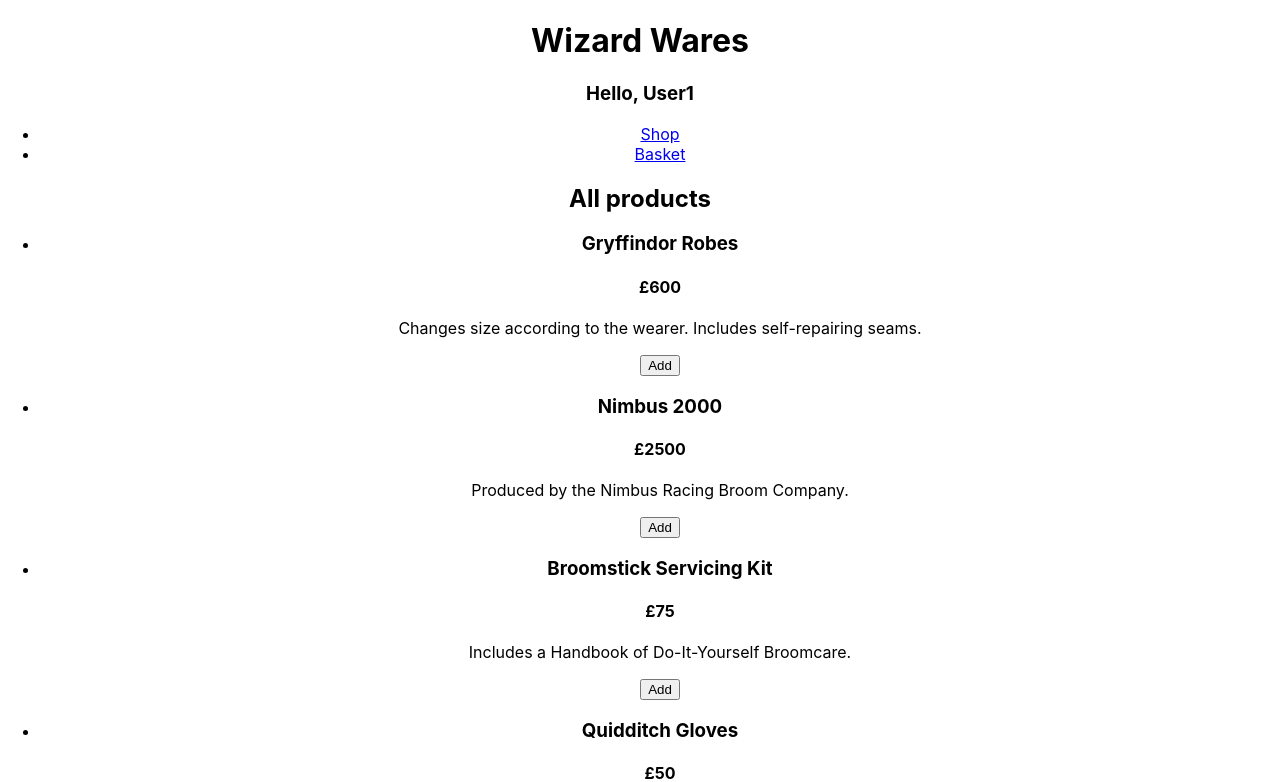
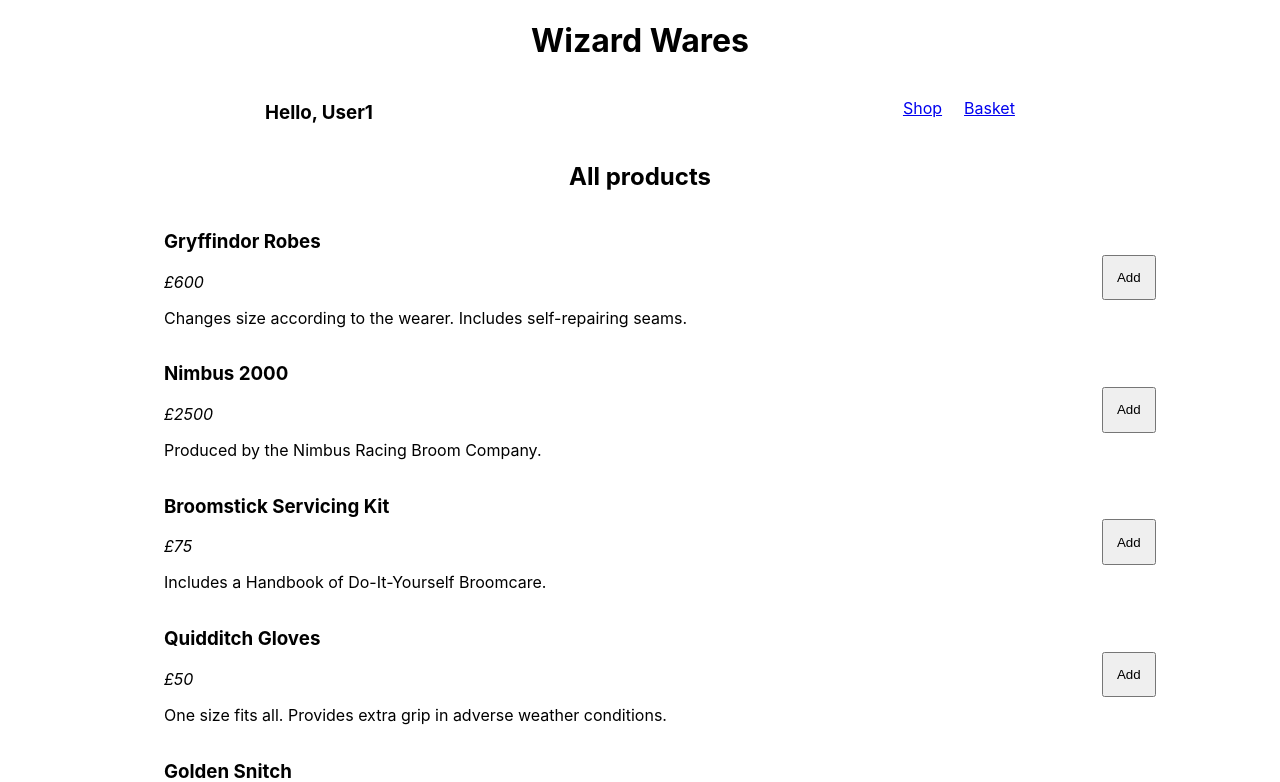
Before and after one commit to aurelija-93/react_routes_styled_components, a React (Create React App) app: page / in a window 1280 px wide. Shown: the top 782 px of the page. Built offline with nearby package versions, Linux system fonts and the light colour scheme.

Commit message:
added styling

```diff
--- a/package.json
+++ b/package.json
@@ -10,6 +10,7 @@
     "react-dom": "^18.2.0",
     "react-router-dom": "^6.14.2",
     "react-scripts": "5.0.1",
+    "styled-components": "^6.0.4",
     "web-vitals": "^2.1.4"
   },
   "scripts": {
--- a/src/Components/Item.js
+++ b/src/Components/Item.js
@@ -1,18 +1,33 @@
 import React from "react";
+import styled from 'styled-components';
 
 function Item({item, handleBasket}) {
+
+    const ListItem = styled.li`
+        display: flex;
+        align-items: center;
+        width: 80%;
+        justify-content: space-between;
+        text-align: left;
+    `
+
+    const Button = styled.button`
+        padding: 1em;
+    `
 
     const onBasketClick = function() {
         handleBasket(item);
     }
 
     return (
-        <li>
-            <h3>{item.name}</h3>
-            <h4>£{item.price}</h4>
-            <p>{item.description}</p>
-            <button onClick={onBasketClick}>Add</button>
-        </li>
+        <ListItem>
+            <div>
+                <h3>{item.name}</h3>
+                <i>£{item.price}</i>
+                <p>{item.description}</p>
+            </div>
+            <Button onClick={onBasketClick}>Add</Button>
+        </ListItem>
     );
 };
 
--- a/src/Components/ItemList.js
+++ b/src/Components/ItemList.js
@@ -1,11 +1,19 @@
 import React from "react";
 import Item from "./Item";
+import { styled } from "styled-components";
 
 function ItemList({items, handleBasket}) {
 
     if (items.length === 0) {
-        return <h2>Your basket is empty.</h2>
+        return <h3>Your basket is empty.</h3>
     }
+
+    const List = styled.ul`
+        list-style: none;
+        display: flex;
+        flex-direction: column;
+        align-items: center;
+    `
 
     const itemNodes = items.map((item) => {
         return <Item key={item.name} item={item} handleBasket={handleBasket} />
@@ -13,9 +21,9 @@
 
     return (
         <>
-            <ul>
+            <List>
                 {itemNodes}
-            </ul>
+            </List>
         </>
     );
 };
--- a/src/Containers/ShopContainer.js
+++ b/src/Containers/ShopContainer.js
@@ -1,8 +1,22 @@
 import React, { useEffect, useState } from "react";
 import {BrowserRouter as Router, Routes, Route, Link} from "react-router-dom";
 import ItemList from "../Components/ItemList";
+import { styled } from "styled-components";
 
 function ShopContainer() {
+    const Navigation = styled.nav`
+        display: flex;
+        justify-content: space-around;
+    `
+
+    const NavList = styled.ul`
+        list-style: none;
+        display: flex;
+        padding: 0;
+        width: 7em;
+        justify-content: space-between;
+    `
+
     const shopItems = [
         {
             name: "Gryffindor Robes",
@@ -91,13 +105,13 @@
     return (
         <Router>
             <h1>Wizard Wares</h1>
-            <nav>
+            <Navigation>
                 {user && <h3>Hello, {user.name}</h3>}
-                <ul>
+                <NavList>
                     <li><Link to="/">Shop</Link></li>
                     <li><Link to="/basket">Basket</Link></li>
-                </ul>
-            </nav>
+                </NavList>
+            </Navigation>
             <Routes>
                 <Route path="/" element={
                     <>
```
Also changed, not shown: 1 other file (tests, documents, lock files or other folders).
